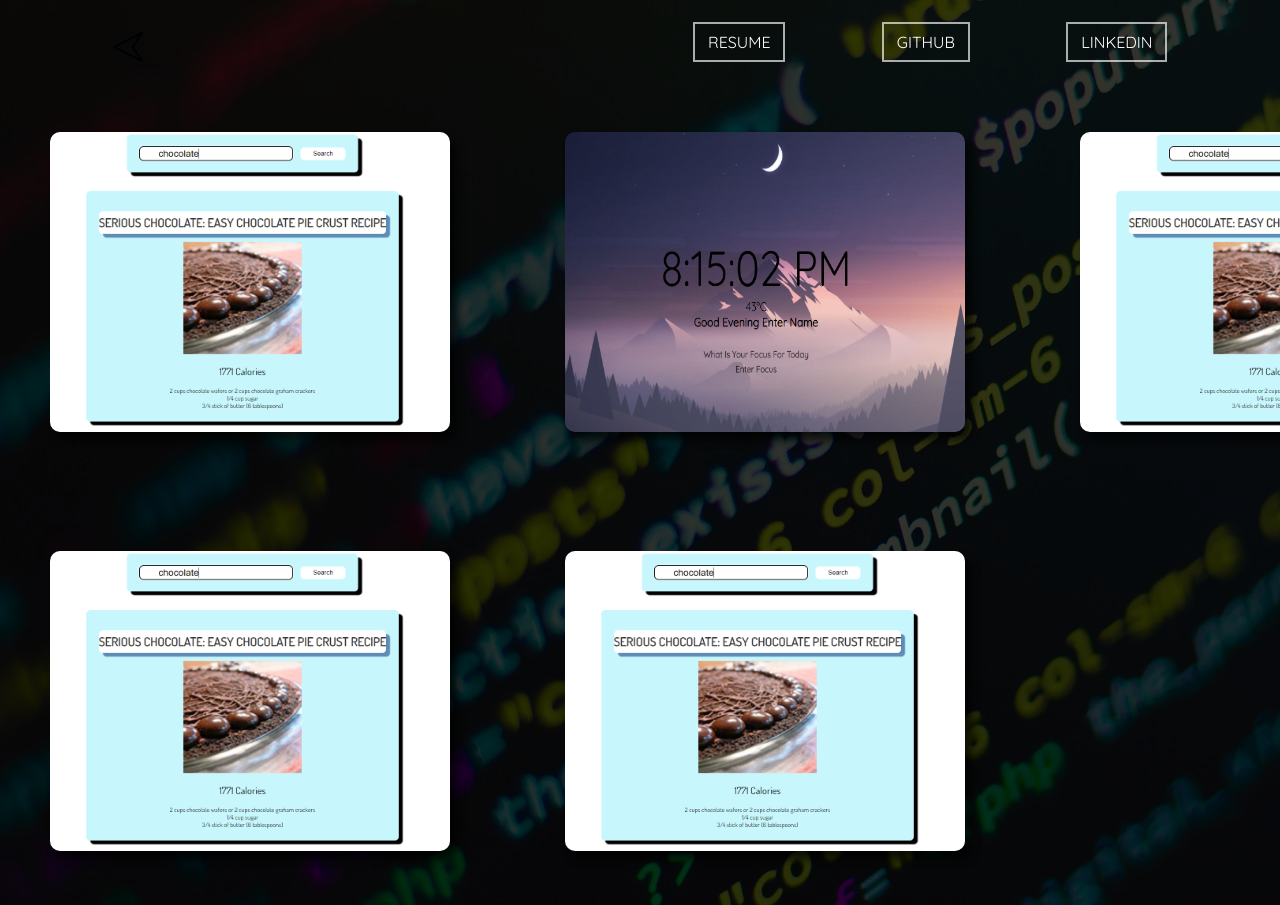
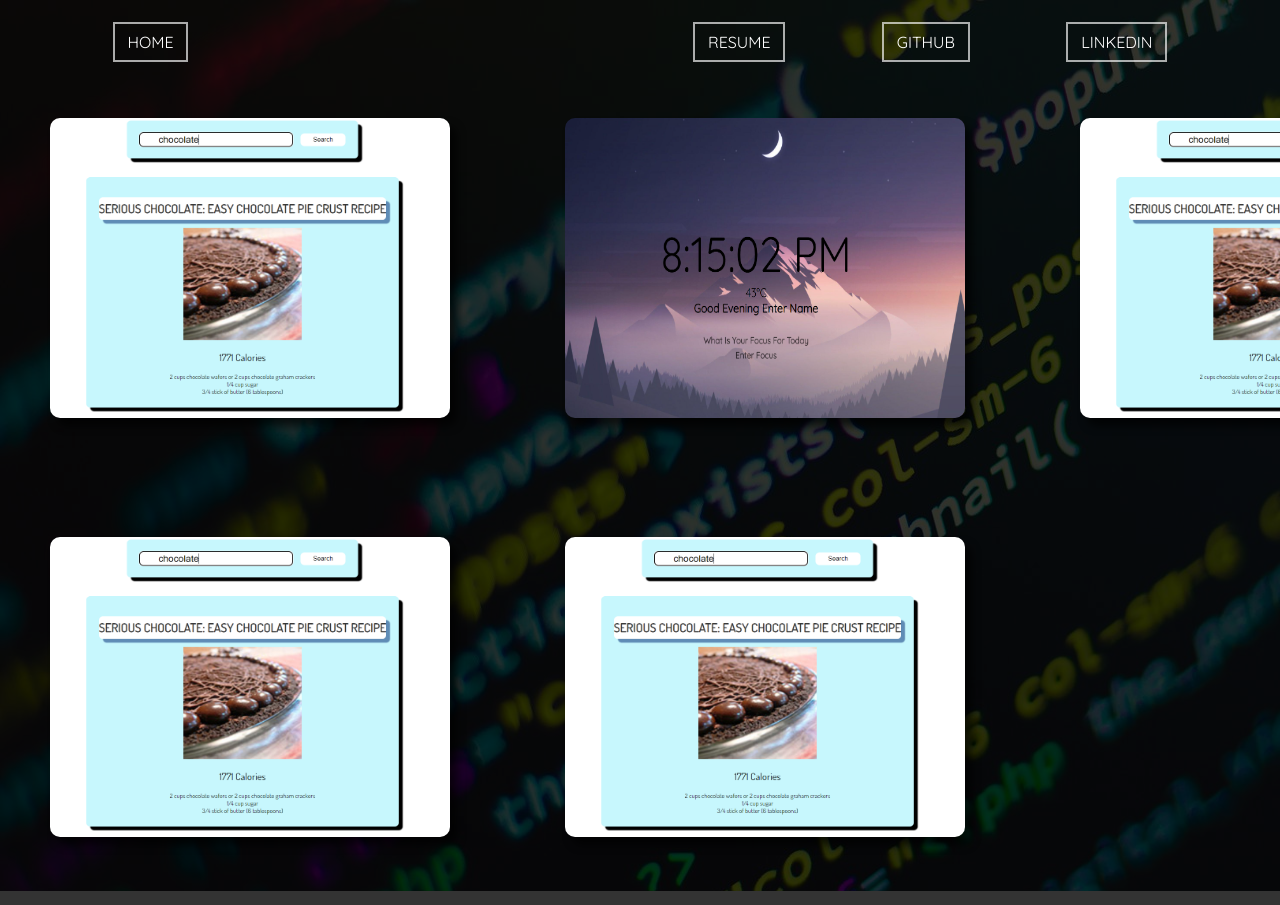
Before and after one commit to Aleksixaxa/new-portfolio, a plain HTML site: page html/projects.html in a window 1280 px wide. Shown: the top 905 px of the page. Drawn offline with Linux system fonts and the light colour scheme.

Commit message:
changing

```diff
--- a/html/projects.html
+++ b/html/projects.html
@@ -10,13 +10,7 @@
   <body>
     <nav>
       <ul class="nav-list">
-        <a class="arrow" href="./index.html"
-          ><img
-            src="../pics/arrow.png"
-            alt="go back arrow"
-            id="projects"
-            class="go-back"
-        /></a>
+        <li id="projects"><a href="./index.html">Home</a></li>
         <li><a href="./resume.html">Resume</a></li>
         <li>
           <a target="_blank" href="https://github.com/Aleksixaxa">GitHub</a>
--- a/style.scss
+++ b/style.scss
@@ -31,10 +31,14 @@ nav {
         text-decoration: none;
         border: rgba(255, 255, 255, 0.658) 2px solid;
         padding: 0.5em 0.8em;
+        transition: all 0.3s ease-in-out;
       }
-      // a::hover {
-      //   // animation: fadein 2s;
-      // }
+      a:hover {
+        color: #1d1d1d;
+        transition: ease-in 0.3s;
+        background-color: white;
+        font-weight: 550;
+      }
     }
 
     #projects {
@@ -70,14 +74,6 @@ nav {
 }
 
 // projects.html
-.arrow {
-  flex: 0.5;
-  .go-back {
-    transform: rotate(180deg);
-    width: 30px;
-    height: 30px;
-  }
-}
 
 .content-placeholder {
   display: grid;
@@ -94,6 +90,7 @@ nav {
       box-shadow: 7px 8px 8px 0px rgba(0, 0, 0, 0.67);
       cursor: pointer;
       border-radius: $borderRadius;
+      transition: all 0.5s ease-in-out;
     }
     img:hover {
       transform: scale(1.1);
```
Also changed, not shown: html/juuceppi perkele.html (added, +10 -0 lines), html/resume.html (+1 -0 lines), pics/pdf.PNG, style.css, 1 other file.
